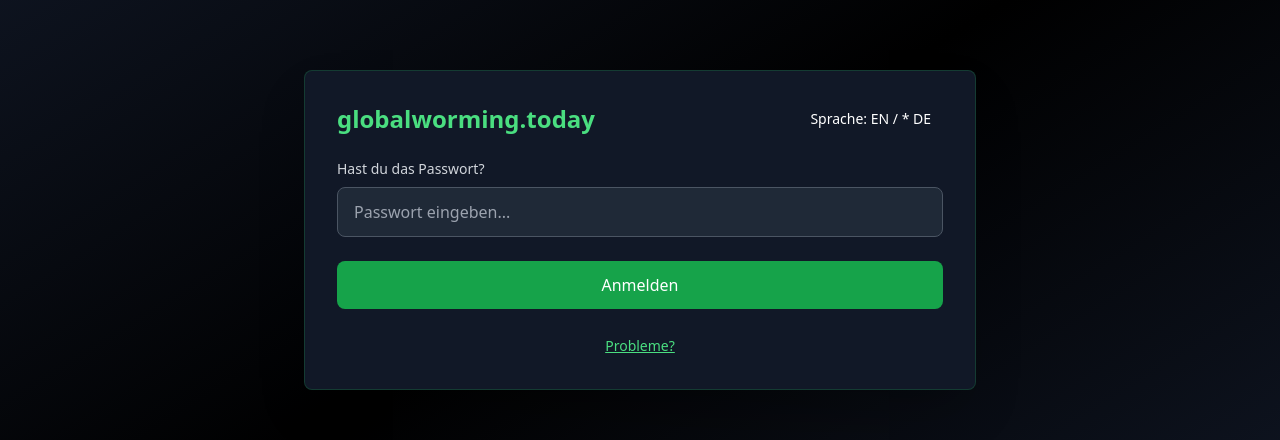
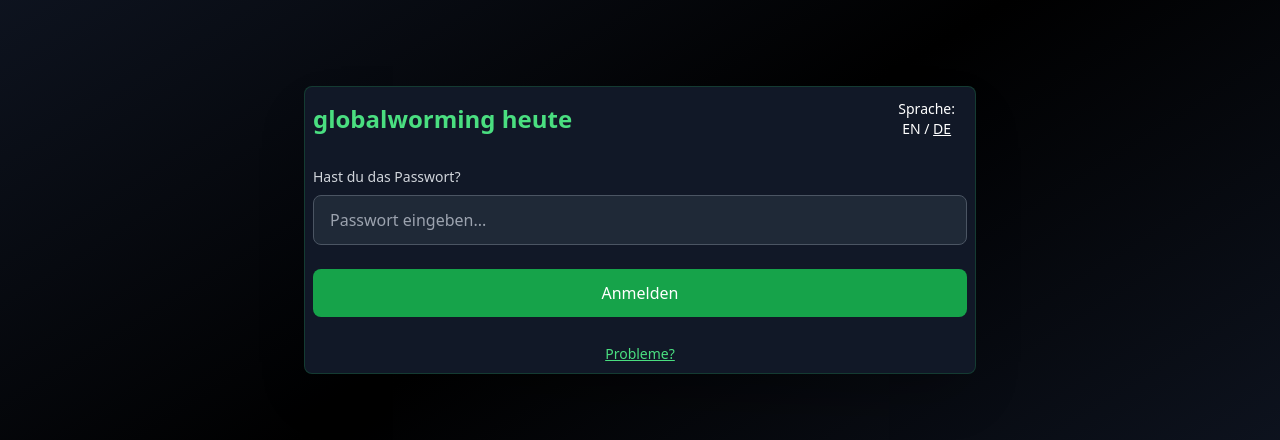
Before and after one commit to globalworming/today, a React (Vite) app: page / in a window 1280 px wide. Shown: the part 170-610 px from the top of the page. Built offline with nearby package versions, Linux system fonts and the light colour scheme; no server answers.

Commit message:
less padding, u for highlight

```diff
--- a/src/components/PasswordForm.tsx
+++ b/src/components/PasswordForm.tsx
@@ -1,6 +1,7 @@
 
 import React, { useState } from 'react';
 import { AlertCircle } from 'lucide-react';
+import { spawn } from 'child_process';
 
 interface PasswordFormProps {
   language: 'de' | 'en';
@@ -17,7 +18,6 @@ const PasswordForm = ({ language, onHintClick, onLanguageToggle, 'aria-labelledb
     placeholder: 'Passwort eingeben...',
     submit: 'Anmelden',
     hint: 'Probleme?',
-    langButton: "Sprache: " + (language === 'en' ? '* EN / DE' : 'EN / * DE'),
     errors: {
       invalid_password: 'Ungültiges Passwort',
       rate_limit_exceeded: 'Zu viele Versuche. Bitte versuchen Sie es später erneut.',
@@ -33,16 +33,16 @@ const PasswordForm = ({ language, onHintClick, onLanguageToggle, 'aria-labelledb
 
   return (
     <div className="w-full" role="region" aria-labelledby={ariaLabelledBy || "form-title"}>
-      <div className="bg-gray-900 rounded-lg p-8 shadow-2xl border border-green-500/20">
+      <div className="bg-gray-900 rounded-lg p-2 shadow-2xl border border-green-500/20">
         <div className="flex justify-between items-center mb-6">
-          <h1 id="form-title" className="text-2xl font-bold text-green-400">globalworming.today</h1>
+          <h1 id="form-title" className="text-2xl font-bold text-green-400">globalworming heute</h1>
           <button
             onClick={onLanguageToggle}
             className="px-3 py-1 text-sm bg-transparent text-white rounded hover:bg-green-700 transition-colors"
             aria-label={`Change language to ${language === 'de' ? 'English' : 'German'}`}
             type="button"
           >
-            {t.langButton}
+            Sprache:<br />  {(language === 'en' ? <span><u>EN</u> / DE</span> : <span>EN / <u>DE</u></span>)}
           </button>
         </div>
 
```
